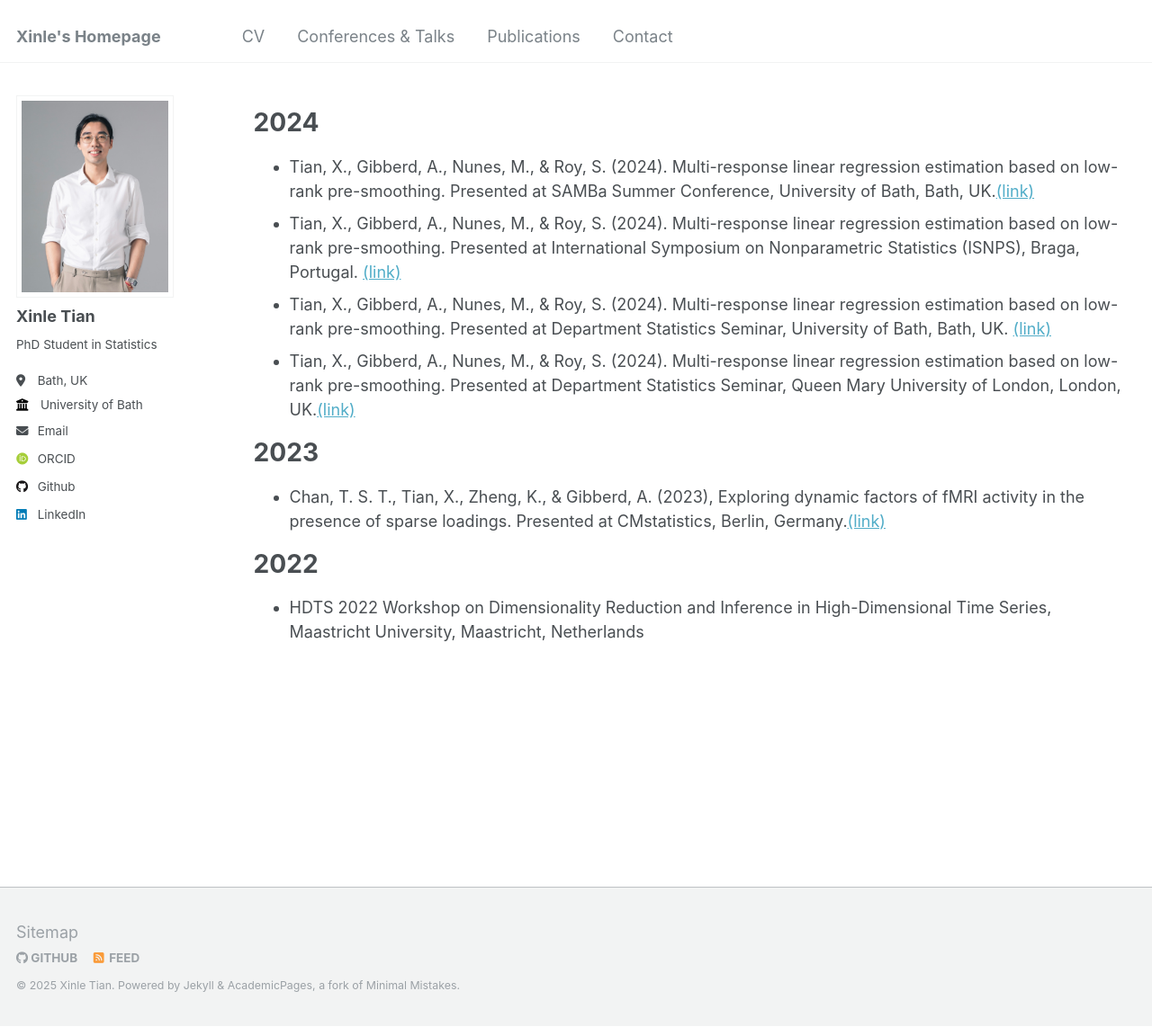
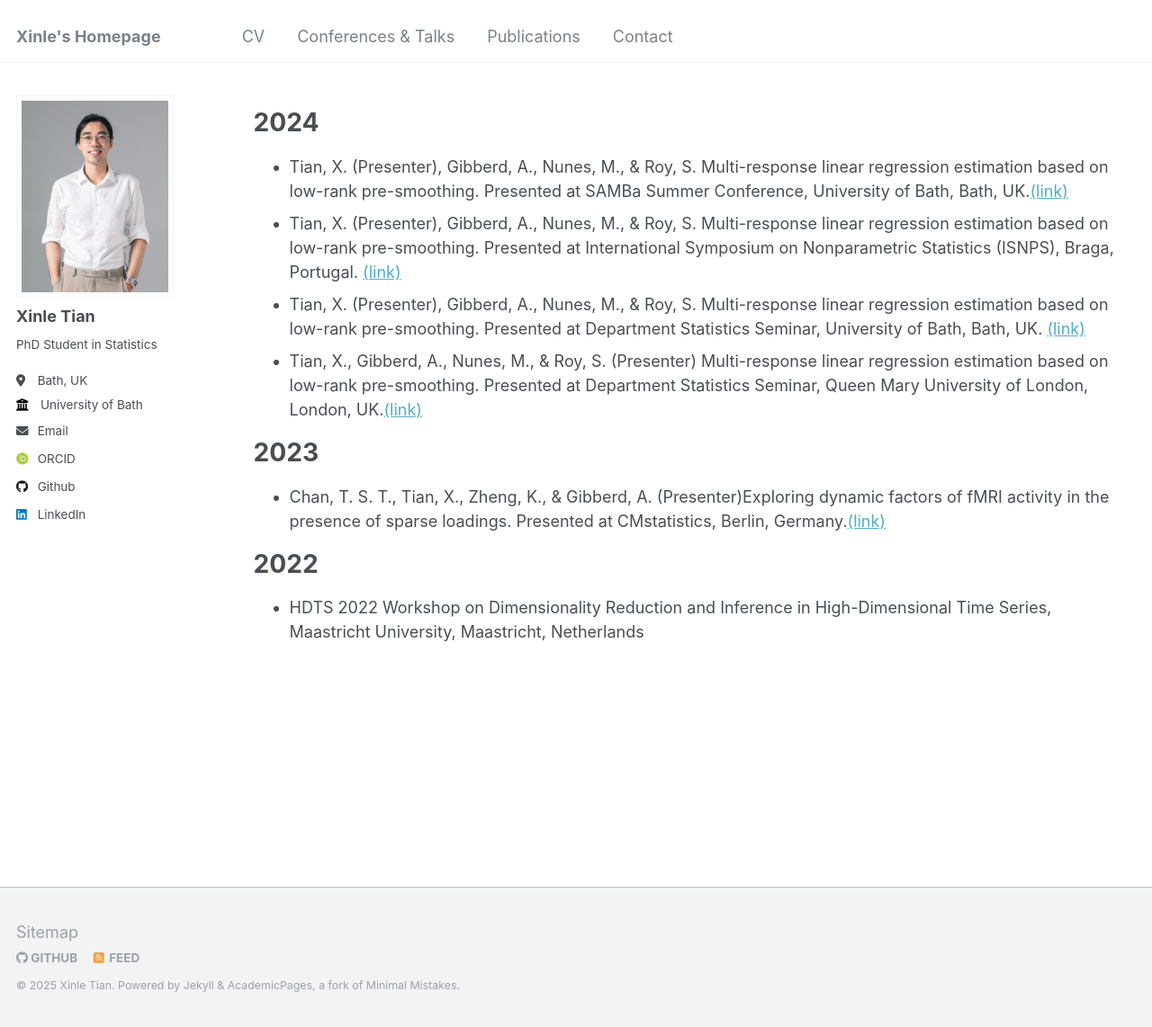
Before and after one commit to xinlet/xinlet.github.io, a Jekyll site: the page built from _pages/talks.md, in a window 1280 px wide and 1142 px high. Shown: the whole window at 90% size. Built offline with Jekyll 4.4.1, drawn with Linux system fonts in a browser that asks for light colours; some web fonts are replaced.

Commit message:
Update talks.md

```diff
--- a/_pages/talks.md
+++ b/_pages/talks.md
@@ -9,14 +9,14 @@
 
 2024
 ======
-* Tian, X., Gibberd, A., Nunes, M., & Roy, S. (2024). Multi-response linear regression estimation based on low-rank pre-smoothing. Presented at SAMBa Summer Conference, University of Bath, Bath, UK.[(link)](https://people.bath.ac.uk/cb2605/SAMBaConf.html)
-* Tian, X., Gibberd, A., Nunes, M., & Roy, S. (2024). Multi-response linear regression estimation based on low-rank pre-smoothing. Presented at International Symposium on Nonparametric Statistics (ISNPS), Braga, Portugal. [(link)]((https://w3.math.uminho.pt/ISNPS2024/))
-* Tian, X., Gibberd, A., Nunes, M., & Roy, S. (2024). Multi-response linear regression estimation based on low-rank pre-smoothing. Presented at Department Statistics Seminar, University of Bath, Bath, UK. [(link)](https://people.bath.ac.uk/cr777/seminar.html)
-* Tian, X., Gibberd, A., Nunes, M., & Roy, S. (2024). Multi-response linear regression estimation based on low-rank pre-smoothing. Presented at Department Statistics Seminar, Queen Mary University of London, London, UK.[(link)](https://www.qmul.ac.uk/maths/research/seminars/statistics-and-data-science-seminar/)
+* Tian, X. (Presenter), Gibberd, A., Nunes, M., & Roy, S. Multi-response linear regression estimation based on low-rank pre-smoothing. Presented at SAMBa Summer Conference, University of Bath, Bath, UK.[(link)](https://people.bath.ac.uk/cb2605/SAMBaConf.html)
+* Tian, X. (Presenter), Gibberd, A., Nunes, M., & Roy, S. Multi-response linear regression estimation based on low-rank pre-smoothing. Presented at International Symposium on Nonparametric Statistics (ISNPS), Braga, Portugal. [(link)]((https://w3.math.uminho.pt/ISNPS2024/))
+* Tian, X. (Presenter), Gibberd, A., Nunes, M., & Roy, S. Multi-response linear regression estimation based on low-rank pre-smoothing. Presented at Department Statistics Seminar, University of Bath, Bath, UK. [(link)](https://people.bath.ac.uk/cr777/seminar.html)
+* Tian, X., Gibberd, A., Nunes, M., & Roy, S. (Presenter) Multi-response linear regression estimation based on low-rank pre-smoothing. Presented at Department Statistics Seminar, Queen Mary University of London, London, UK.[(link)](https://www.qmul.ac.uk/maths/research/seminars/statistics-and-data-science-seminar/)
 
 2023
 ======
-* Chan, T. S. T., Tian, X., Zheng, K., & Gibberd, A. (2023), Exploring dynamic factors of fMRI activity in the presence of sparse loadings. Presented at CMstatistics, Berlin, Germany.[(link)](https://www.cmstatistics.org/CMStatistics2023/programme.php)
+* Chan, T. S. T., Tian, X., Zheng, K., & Gibberd, A. (Presenter)Exploring dynamic factors of fMRI activity in the presence of sparse loadings. Presented at CMstatistics, Berlin, Germany.[(link)](https://www.cmstatistics.org/CMStatistics2023/programme.php)
 
 2022
 ======
```
